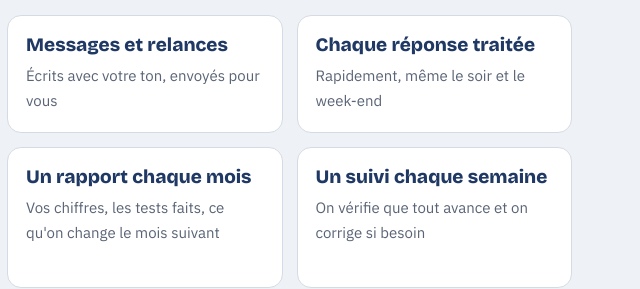
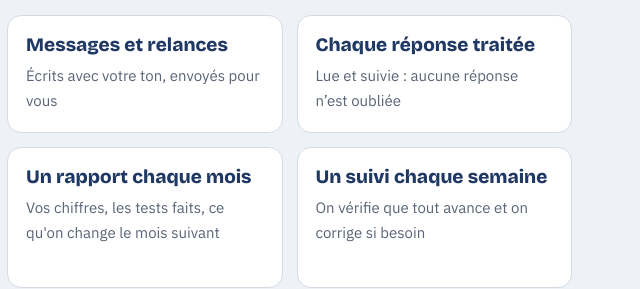
Before and after one commit to Agendo-saad/agendo-formulaires, a plain HTML site: page systeme.html in a window 1280 px wide. Shown: the part 2059-2348 px from the top of the page, 640-1280 px from the left. Drawn offline with nearby package versions, Linux system fonts and the light colour scheme; no server answers.

Commit message:
Page système : formulation des réponses
Co-Authored-By: Claude Opus 5.5 <noreply@anthropic.com>

```diff
--- a/systeme.html
+++ b/systeme.html
@@ -216,7 +216,7 @@ footer { color: var(--muted); font-size: 13px; padding-block: 0 40px; }
       <div class="g"><b>Des rendez-vous</b><span>Directement dans votre agenda</span></div>
       <div class="g"><b>≈ 500 invitations</b><span>Personnalisées, envoyées depuis votre LinkedIn</span></div>
       <div class="g"><b>Messages et relances</b><span>Écrits avec votre ton, envoyés pour vous</span></div>
-      <div class="g"><b>Chaque réponse traitée</b><span>Rapidement, même le soir et le week-end</span></div>
+      <div class="g"><b>Chaque réponse traitée</b><span>Lue et suivie : aucune réponse n’est oubliée</span></div>
       <div class="g"><b>8 posts LinkedIn</b><span>Écrits pour vous à partir de vos idées</span></div>
       <div class="g"><b>Un profil plus convaincant</b><span>Des textes proposés pour votre profil LinkedIn</span></div>
       <div class="g"><b>Un rapport chaque mois</b><span>Vos chiffres, les tests faits, ce qu'on change le mois suivant</span></div>
```
